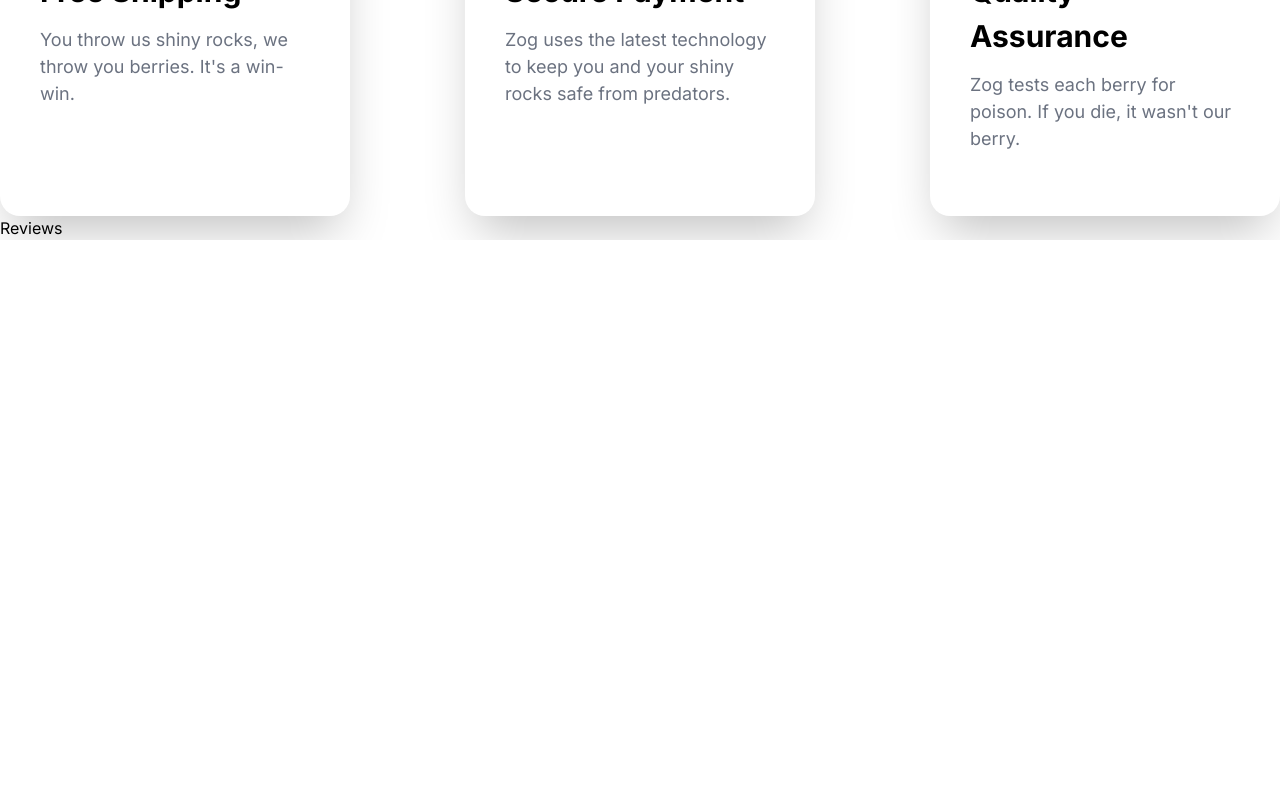
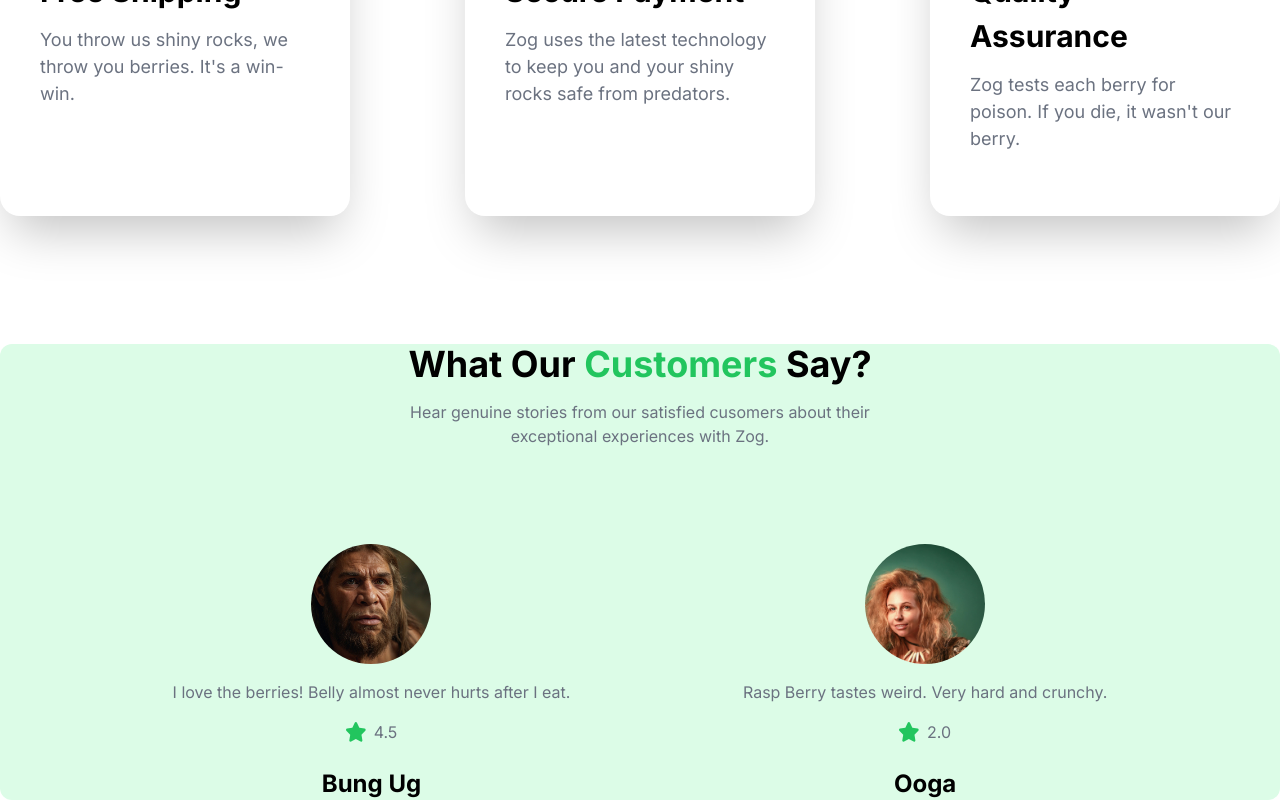
Before and after one commit to m-gie/berries, a Next.js app: page / in a window 1280 px wide. Shown: the part 1699-2499 px from the top of the page. Before the commit the page ends 1939 px from the top, so only its background shows below. Built offline with nearby package versions, Linux system fonts and the light colour scheme.

Commit message:
Add Reviews section

```diff
--- a/components/Hero.tsx
+++ b/components/Hero.tsx
@@ -17,9 +17,9 @@ const Hero = () => {
     >
       {/* Left side */}
       <div className="relative xl:w-[40%] flex flex-col items-start w-full pt-28 max-sm:p-8">
-        <p className="text-green-500 text-xl">Our Seasonal Collection</p>
+        <p className="text-green-500 text-xl">Zog&apos;s Seasonal Collection</p>
         <h1 className="text-8xl font-bold mt-10 max-sm:text-7xl">
-          <span className="relative xl:whitespace-nowrap xl:rounded-lg z-10 xl:bg-white">
+          <span className="relative xl:whitespace-nowrap xl:rounded-lg z-20 xl:bg-white">
             The Most <FlipWords words={flipWords} duration={5000} />
           </span>
           <br />
--- /dev/null
+++ b/components/ReviewCard.tsx
@@ -0,0 +1,34 @@
+import React from "react";
+import Image from "next/image";
+
+const ReviewCard = ({
+  imgUrl,
+  name,
+  rating,
+  review,
+}: {
+  imgUrl: string;
+  name: string;
+  rating: string;
+  review: string;
+}) => {
+  return (
+    <div className="flex flex-col items-center justify-center">
+      <Image
+        src={imgUrl}
+        alt={name}
+        width={120}
+        height={120}
+        className="rounded-full w-[120px] h-[120px] object-cover"
+      />
+      <p className="text-gray-500 mt-4">{review}</p>
+      <div className="flex flex-row gap-2 items-center mt-4 text-gray-500">
+        <Image src="/star.svg" alt="star" width={20} height={20} />
+        <p className="">{rating}</p>
+      </div>
+      <h4 className="text-2xl font-bold mt-6">{name}</h4>
+    </div>
+  );
+};
+
+export default ReviewCard;
--- a/components/Reviews.tsx
+++ b/components/Reviews.tsx
@@ -1,7 +1,27 @@
+import { reviews } from "@/data";
 import React from "react";
+import ReviewCard from "./ReviewCard";
 
 const Reviews = () => {
-  return <div>Reviews</div>;
+  return (
+    <section
+      id="reviews"
+      className="max-container mt-32 bg-green-100 rounded-xl"
+    >
+      <h3 className="text-center font-bold text-4xl">
+        What Our <span className="text-green-500">Customers</span> Say?
+      </h3>
+      <p className="m-auto mt-4 max-w-lg text-center text-gray-500">
+        Hear genuine stories from our satisfied cusomers about their exceptional
+        experiences with Zog.
+      </p>
+      <div className="flex flex-row justify-evenly max-sm:flex-col items-center mt-24">
+        {reviews.map((review, idx) => (
+          <ReviewCard key={idx} {...review} />
+        ))}
+      </div>
+    </section>
+  );
 };
 
 export default Reviews;
--- a/data/index.ts
+++ b/data/index.ts
@@ -4,6 +4,7 @@ export const flipWords = [
   "Delicious",
   "Organic",
   "Fruity",
+  "Yummy",
   "Sweet",
   "Ripe",
   "Healthy",
@@ -64,15 +65,15 @@ export const services = [
 
 export const reviews = [
   {
-    imgUrl: "/caveperson1.jpg",
+    imgUrl: "/caveperson2.jpg",
     name: "Bung Ug",
     rating: "4.5",
     review: "I love the berries! Belly almost never hurts after I eat.",
   },
   {
-    imgUrl: "/caveperson2.jpg",
+    imgUrl: "/caveperson.jpg",
     name: "Ooga",
     rating: "2.0",
-    review: "Rasp berry tastes weird. Very hard and crunchy.",
+    review: "Rasp Berry tastes weird. Very hard and crunchy.",
   },
 ];
```
Also changed, not shown: attributions.txt, public/caveperson.jpg, public/caveperson2.jpg (added).
